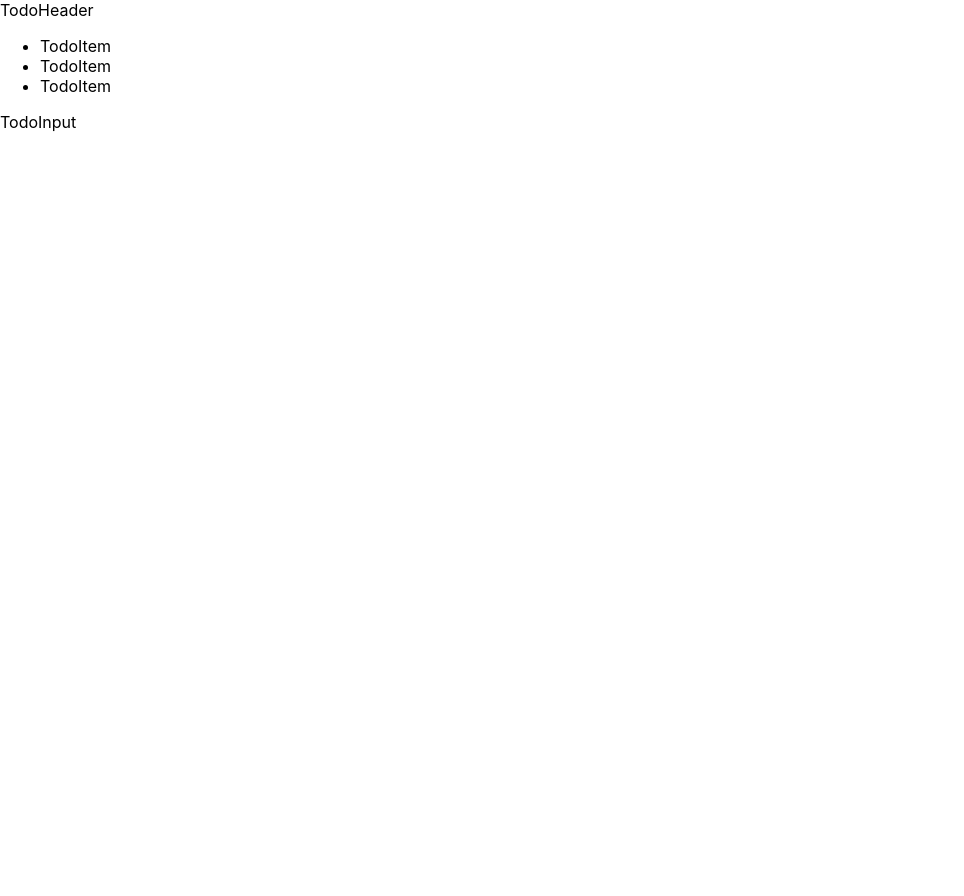
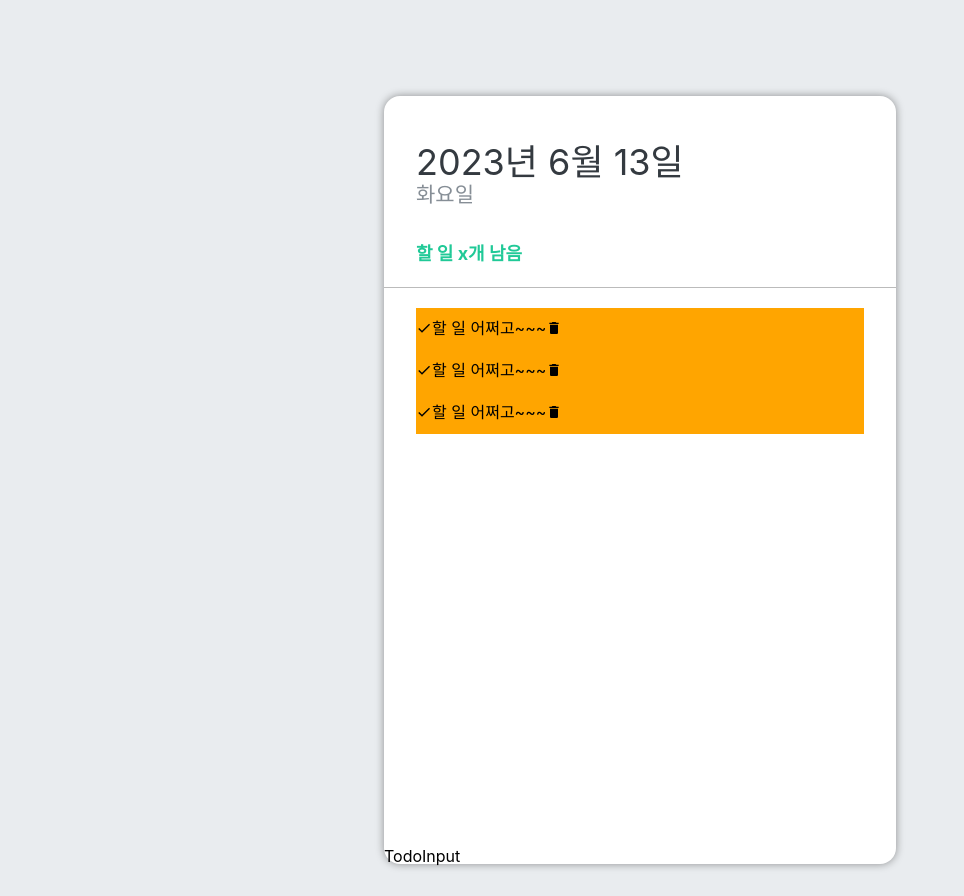
Before and after one commit to LeeKM321/react-todo-app202306, a React (Create React App) app: page / in a window 1280 px wide. Shown: the whole page, without its empty margins (0-964 px from the left). Before the commit the page ends 800 px from the top, so only its background shows below. Built offline with nearby package versions, Linux system fonts and the light colour scheme.

Commit message:
# 3. scss 작성 중

```diff
--- a/public/index.html
+++ b/public/index.html
@@ -25,6 +25,9 @@
       Learn how to configure a non-root public URL by running `npm run build`.
     -->
     <title>일정 관리 프로그램</title>
+    <!-- reset css -->
+    <link rel="stylesheet" href="https://cdn.jsdelivr.net/npm/reset-css@5.0.1/reset.min.css">
+
   </head>
   <body>
     <noscript>You need to enable JavaScript to run this app.</noscript>
--- a/src/App.css
+++ b/src/App.css
@@ -1,38 +1,9 @@
-.App {
-  text-align: center;
+
+a {
+  color: inherit;
+  text-decoration: none;
 }
 
-.App-logo {
-  height: 40vmin;
-  pointer-events: none;
+body {
+  background: #e9ecef;
 }
-
-@media (prefers-reduced-motion: no-preference) {
-  .App-logo {
-    animation: App-logo-spin infinite 20s linear;
-  }
-}
-
-.App-header {
-  background-color: #282c34;
-  min-height: 100vh;
-  display: flex;
-  flex-direction: column;
-  align-items: center;
-  justify-content: center;
-  font-size: calc(10px + 2vmin);
-  color: white;
-}
-
-.App-link {
-  color: #61dafb;
-}
-
-@keyframes App-logo-spin {
-  from {
-    transform: rotate(0deg);
-  }
-  to {
-    transform: rotate(360deg);
-  }
-}
--- a/src/App.js
+++ b/src/App.js
@@ -1,4 +1,3 @@
-import logo from './logo.svg';
 import './App.css';
 import TodoTemplate from './component/TodoTemplate';
 
--- a/src/component/TodoHeader.js
+++ b/src/component/TodoHeader.js
@@ -1,8 +1,14 @@
 import React from 'react'
+
+import './scss/TodoHeader.scss';
 
 const TodoHeader = () => {
   return (
-    <div>TodoHeader</div>
+    <header>
+        <h1>2023년 6월 13일</h1>
+        <div className='day'>화요일</div>
+        <div className='tasks-left'>할 일 x개 남음</div>
+    </header>
   )
 }
 
--- a/src/component/TodoItem.js
+++ b/src/component/TodoItem.js
@@ -1,8 +1,19 @@
 import React from 'react'
+import {MdDelete, MdDone} from 'react-icons/md';
+
+import './scss/TodoItem.scss';
 
 const TodoItem = () => {
   return (
-    <li className='todo-list-item'>TodoItem</li>
+    <li className='todo-list-item'>
+        <div className='check-circle'>
+            <MdDone />
+        </div>
+        <span className='text'>할 일 어쩌고~~~</span>
+        <div className="remove">
+            <MdDelete />
+        </div>
+    </li>
   )
 }
 
--- a/src/component/TodoMain.js
+++ b/src/component/TodoMain.js
@@ -1,5 +1,7 @@
 import React from 'react'
 import TodoItem from './TodoItem';
+
+import './scss/TodoMain.scss';
 
 const TodoMain = () => {
   return (
--- a/src/component/TodoTemplate.js
+++ b/src/component/TodoTemplate.js
@@ -2,6 +2,8 @@
 import TodoHeader from './TodoHeader';
 import TodoMain from './TodoMain';
 import TodoInput from './TodoInput';
+
+import './scss/TodoTemplate.scss';
 
 const TodoTemplate = () => {
 
--- /dev/null
+++ b/src/component/scss/TodoHeader.scss
@@ -0,0 +1,27 @@
+
+//변수 선언
+$my-dark-gray: #343a40;
+
+header {
+    padding: 48px 32px 24px;
+    border-bottom: 1px solid #bbb;
+
+    h1 {
+        font-size: 36px;
+        color: $my-dark-gray;
+    }
+
+    .day {
+        margin-top: 4px;
+        color: #868e96;
+        font-size: 21px;
+    }
+
+    .tasks-left {
+        color: #20c997;
+        font-size: 18px;
+        margin-top: 40px;
+        font-weight: 700;
+    }
+
+}
--- /dev/null
+++ b/src/component/scss/TodoItem.scss
@@ -0,0 +1,6 @@
+
+.todo-list-item {
+    display: flex;
+    padding: 12px 0;
+    background: orange;
+}
--- /dev/null
+++ b/src/component/scss/TodoMain.scss
@@ -0,0 +1,5 @@
+.todo-list {
+    flex: 1;
+    padding: 20px 32px 48px;
+    overflow: auto;
+}
--- /dev/null
+++ b/src/component/scss/TodoTemplate.scss
@@ -0,0 +1,16 @@
+
+.TodoTemplate {
+    width: 512px;
+    height: 768px;
+
+    position: relative;
+    background: #fff;
+    border-radius: 16px;
+    box-shadow: 0 0 8px rgba(0, 0, 0 ,0.4);
+
+    //페이지 중앙 정렬
+    margin: 96px auto 32px;
+
+    display: flex;
+    flex-direction: column;
+}
```
